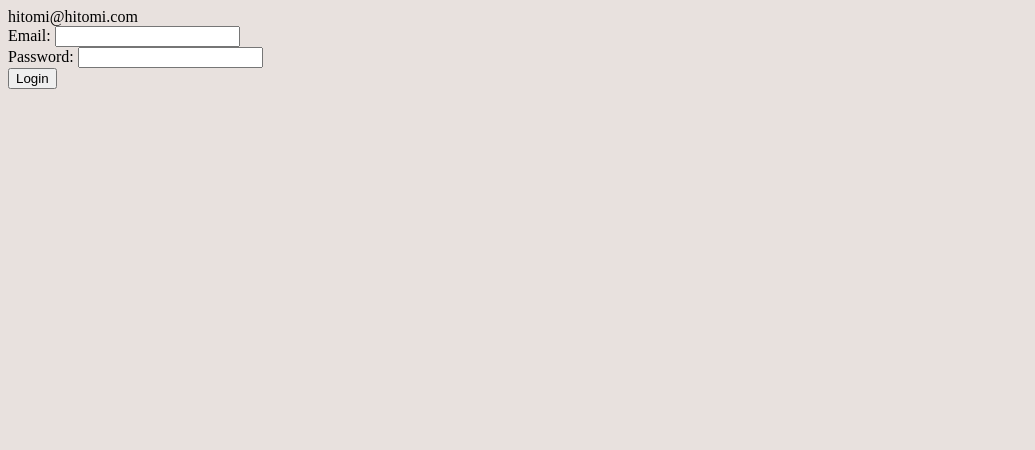
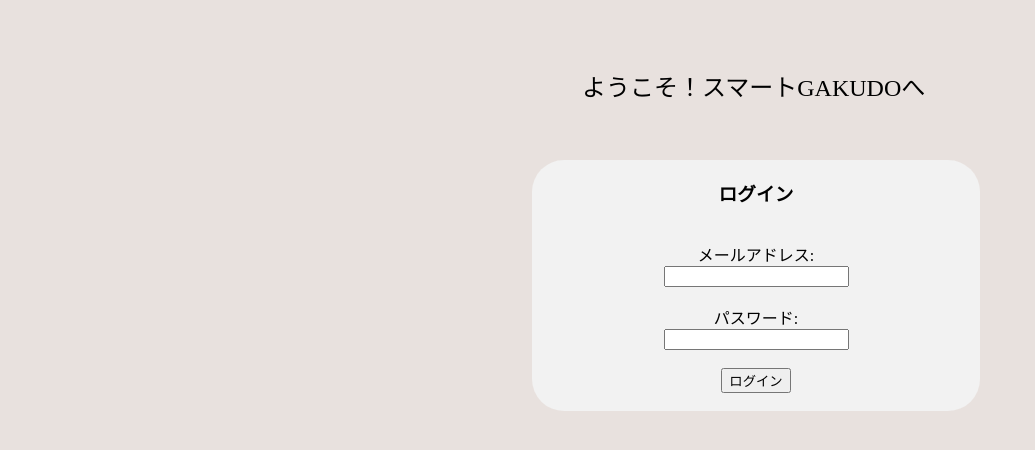
Before and after one commit to hidamari-kaihatu/aikon-app, a Next.js app in the folder app-next/next/: page /teachers/teacher-login in a window 1280 px wide. Shown: the top 450 px of the page, without its empty margins (0-1035 px from the left). Built offline with nearby package versions, Linux system fonts and the light colour scheme; no server answers.

Commit message:
sennseilogin

```diff
--- a/app-next/next/pages/teachers/teacher-login.tsx
+++ b/app-next/next/pages/teachers/teacher-login.tsx
@@ -41,31 +41,44 @@ const Login: FC = () => {
 
   return (
     <div>
-      hitomi@hitomi.com
+{/*       hitomi@hitomi.com */}
       <form onSubmit={logIn}>
         <div>
+        <p className="youkoso101">ようこそ！スマートGAKUDOへ</p>
+        <div className='teacherloginback'>
+        <h3>ログイン</h3>
+        <div>
+        <br></br>
           <label htmlFor="email">
-            Email:{' '}
+            メールアドレス:{' '}
           </label>
+          <br></br>
           <input
             id="email"
             type="email"
             onChange={(e) => setEmail(e.target.value)}
           />
         </div>
+        <br></br>
         <div>
           <label htmlFor="password">
-            Password:{' '}
+            パスワード:{' '}
           </label>
+          <br></br>
           <input
             id="password"
             type="password"
             onChange={(e) => setPassword(e.target.value)}
           />
         </div>
+        <br></br>
         <button type="submit">
-          Login
+          ログイン
         </button>
+        <br></br>
+        <br></br>
+        </div>
+        </div>
       </form>
     </div>
   )
```
